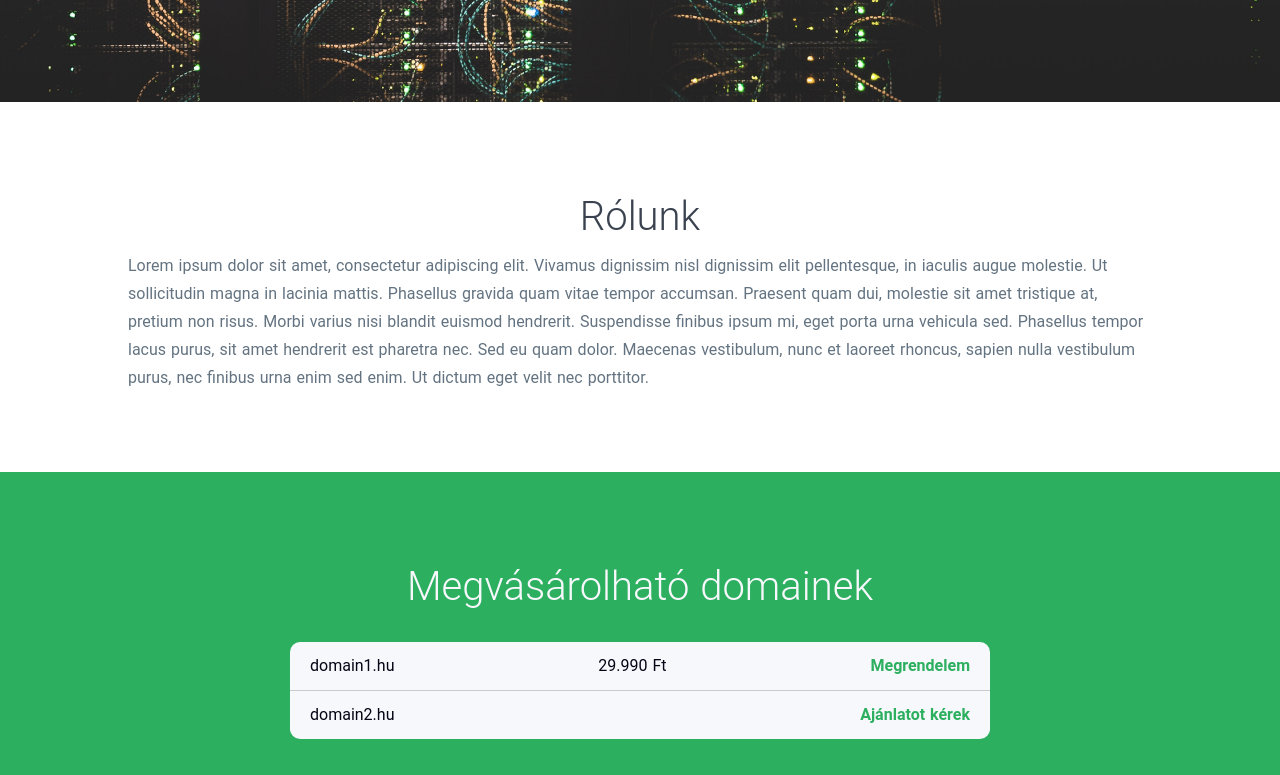
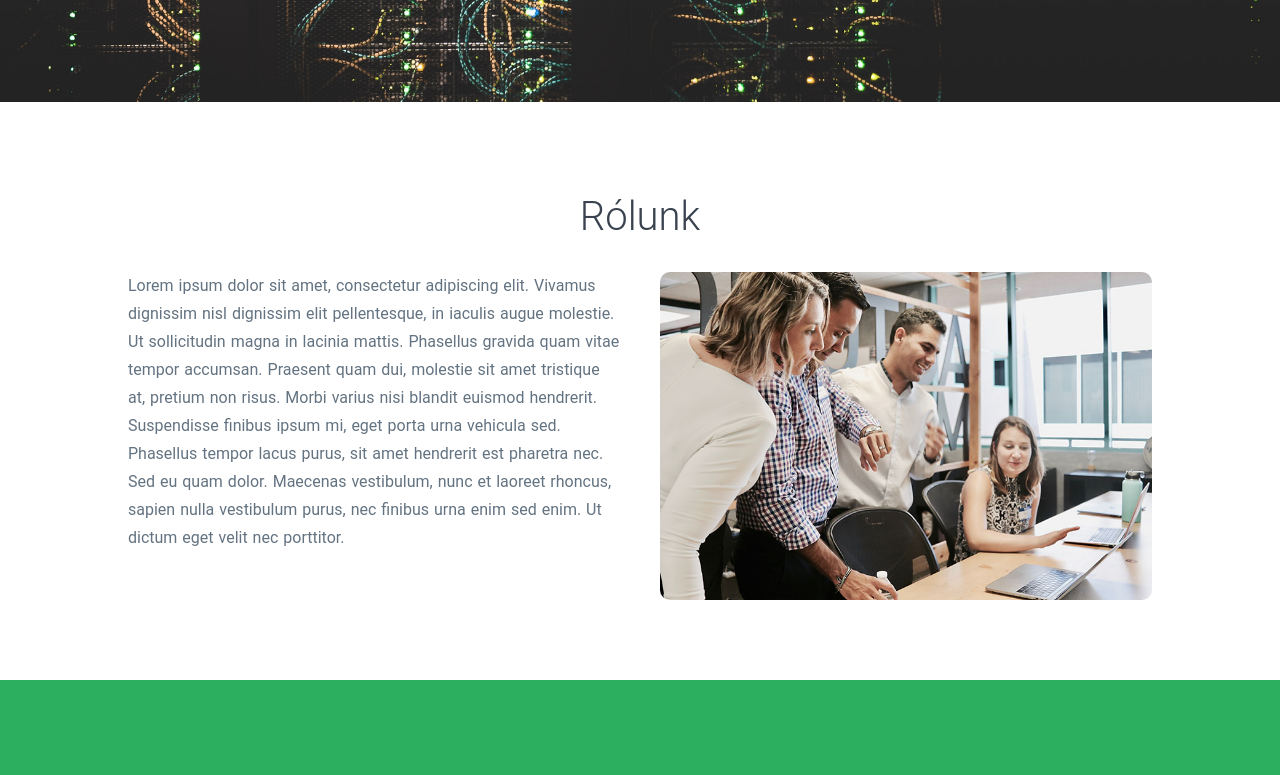
Before and after one commit to boti7/host-office, a Nuxt app: page / in a window 1280 px wide. Shown: the part 540-1315 px from the top of the page. Built offline with nearby package versions, Linux system fonts and the light colour scheme.

Commit message:
Team photo at about us

```diff
--- a/components/SectionAboutUs.vue
+++ b/components/SectionAboutUs.vue
@@ -1,7 +1,11 @@
 <template>
   <div class="container section">
     <h2>Rólunk</h2>
-    <p>Lorem ipsum dolor sit amet, consectetur adipiscing elit. Vivamus dignissim nisl dignissim elit pellentesque, in iaculis augue molestie. Ut sollicitudin magna in lacinia mattis. Phasellus gravida quam vitae tempor accumsan. Praesent quam dui, molestie sit amet tristique at, pretium non risus. Morbi varius nisi blandit euismod hendrerit. Suspendisse finibus ipsum mi, eget porta urna vehicula sed. Phasellus tempor lacus purus, sit amet hendrerit est pharetra nec. Sed eu quam dolor. Maecenas vestibulum, nunc et laoreet rhoncus, sapien nulla vestibulum purus, nec finibus urna enim sed enim. Ut dictum eget velit nec porttitor. </p>
+
+    <div class="aboutus">
+      <div>Lorem ipsum dolor sit amet, consectetur adipiscing elit. Vivamus dignissim nisl dignissim elit pellentesque, in iaculis augue molestie. Ut sollicitudin magna in lacinia mattis. Phasellus gravida quam vitae tempor accumsan. Praesent quam dui, molestie sit amet tristique at, pretium non risus. Morbi varius nisi blandit euismod hendrerit. Suspendisse finibus ipsum mi, eget porta urna vehicula sed. Phasellus tempor lacus purus, sit amet hendrerit est pharetra nec. Sed eu quam dolor. Maecenas vestibulum, nunc et laoreet rhoncus, sapien nulla vestibulum purus, nec finibus urna enim sed enim. Ut dictum eget velit nec porttitor. </div>
+      <img class="team-photo" src="../static/campaign-creators-e6n7uoEnYbA-unsplash.jpg">
+    </div>
   </div>
 </template>
 
@@ -12,5 +16,21 @@
 </script>
 
 <style lang="scss" scoped>
+  .aboutus {
+    display: flex;
+    justify-content: space-between;
+    flex-wrap: wrap;
+    width: 100%;
+    margin-top: 20px;
 
+    div {
+      width: calc(50% - 20px);
+    }
+
+    .team-photo {
+      display: block;
+      width: calc(50% - 20px);
+      border-radius: 10px;
+    }
+  }
 </style>
```
Also changed, not shown: static/campaign-creators-e6n7uoEnYbA-unsplash.jpg (added).
